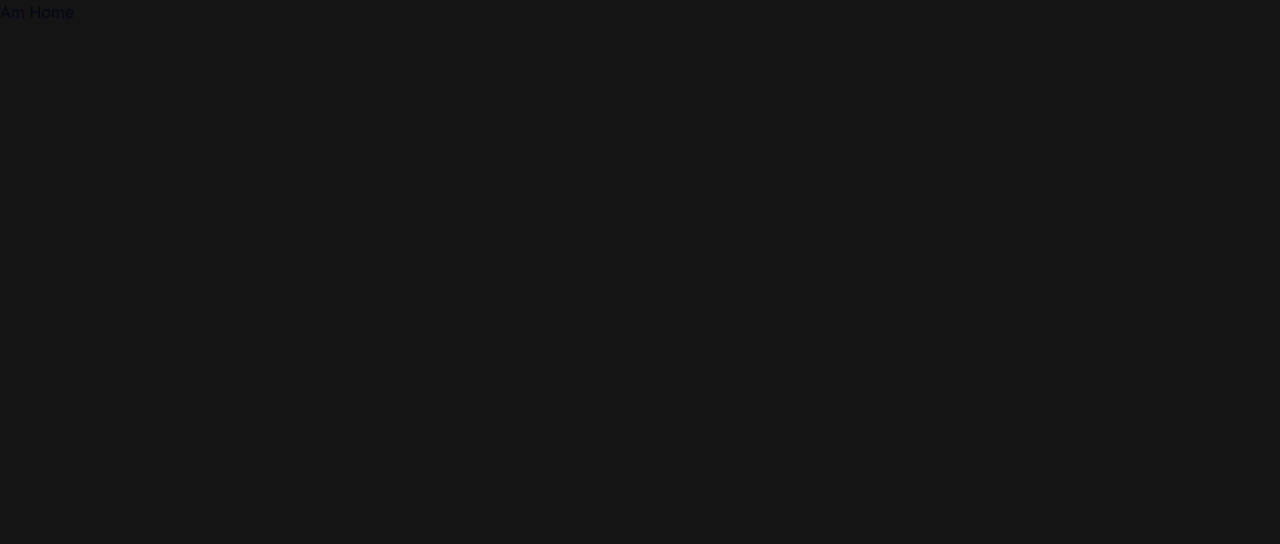
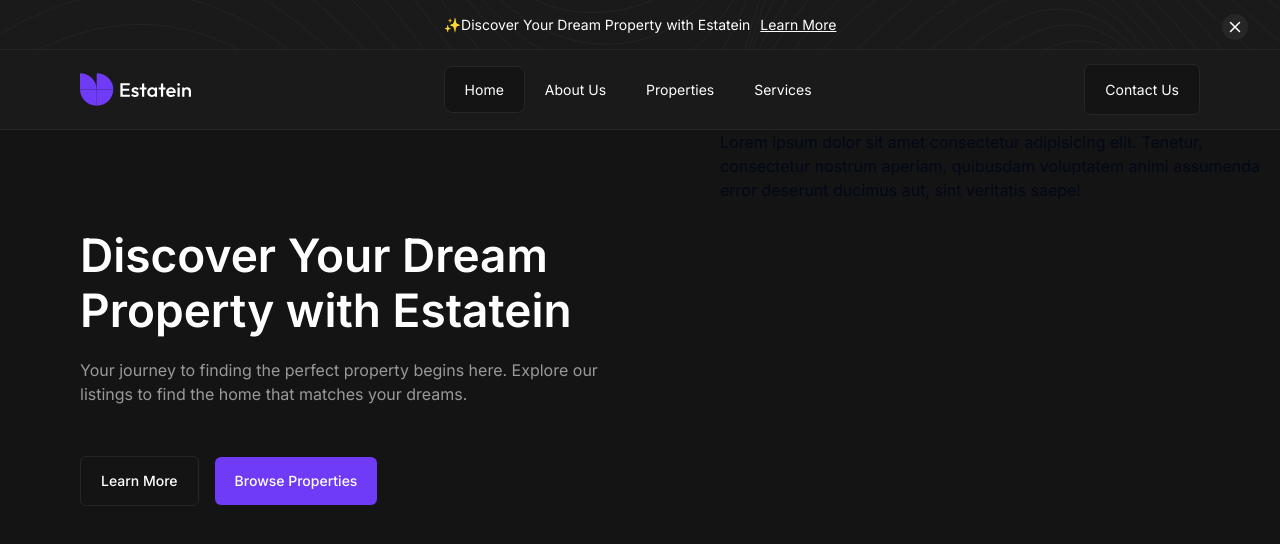
Before and after one commit to TheShagwell/real-estate-ui, a Next.js app: page / in a window 1280 px wide. Shown: the top 544 px of the page. Built offline with nearby package versions, Linux system fonts and the light colour scheme.

Commit message:
Updated...

```diff
--- a/app/about-us/page.tsx
+++ b/app/about-us/page.tsx
@@ -2,18 +2,14 @@
 import React from 'react'
 import { Button, buttonVariants } from "@/components/ui/button"
 import Link from 'next/link'
-import Banner from '../components/banner'
-import Header from '../components/header'
-import Hero from '../components/Hero'
+
 
 
 const About = () => {
   return (
-    <div className=''>
-      <Banner/>
-      <Header/>
-      <Hero/>
-    </div>
+    <>
+      <p>Hello, We are coming Live to you.</p>
+    </>
   )
 }
 
--- a/app/page.tsx
+++ b/app/page.tsx
@@ -1,9 +1,16 @@
-import Image from "next/image";
+import Banner from "./components/Banner";
+import Header from "./components/Header";
+import Hero from "./components/Hero";
+
 
 export default function Home() {
   return (
     <>
-      <p>Am Home</p>
+      <div className=''>
+      <Banner/>
+      <Header/>
+      <Hero/>
+    </div>
     </>
   );
 }
```
